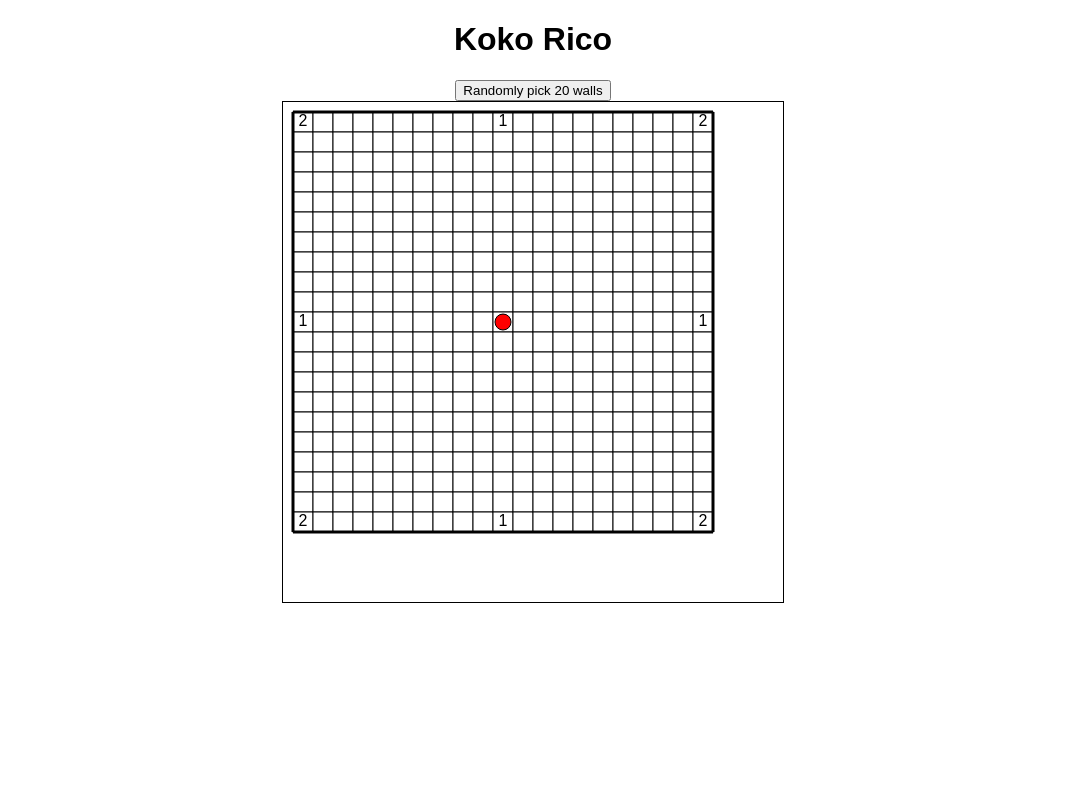
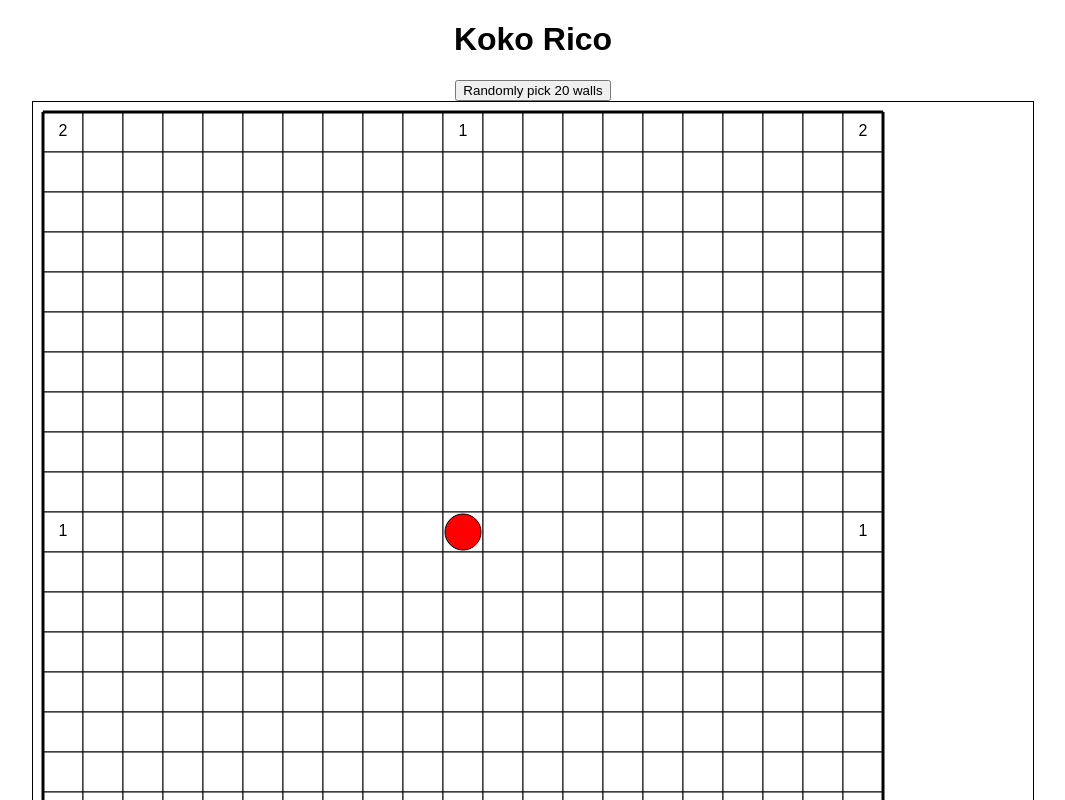
Before and after one commit to costas-basdekis/koko-rico, a React (Create React App) app: page / in a window 1280 px wide. Shown: the top 800 px of the page, without its empty margins (107-1172 px from the left). Built offline with nearby package versions, Linux system fonts and the light colour scheme.

Commit message:
Draw items bigger, remove log statement

```diff
--- a/src/App.tsx
+++ b/src/App.tsx
@@ -13,7 +13,6 @@ export default function App() {
   const onGhostWallClick = useCallback(
     (position: Position, type: WallType) => {
       const newGame = game.toggleWall(position, type);
-      console.log(position, type, game, newGame);
       setGame(newGame);
     },
     [game]
@@ -53,7 +52,7 @@ export default function App() {
       <div>
         <button onClick={onRandomWallsClick}>Randomly pick 20 walls</button>
       </div>
-      <svg width={500} height={500}>
+      <svg width={1000} height={1000}>
         <DrawSettings.ContextProvider value={drawSettings}>
           <DGame
             game={game}
--- a/src/components/DrawSettings.ts
+++ b/src/components/DrawSettings.ts
@@ -15,8 +15,8 @@ export class DrawSettings {
   }
 
   constructor(
-    width: number = 20,
-    height: number = 20,
+    width: number = 40,
+    height: number = 40,
     xOffset: number = 10,
     yOffset: number = 10,
     robotColours: string[] = ["red", "green", "blue", "yellow"]
```
